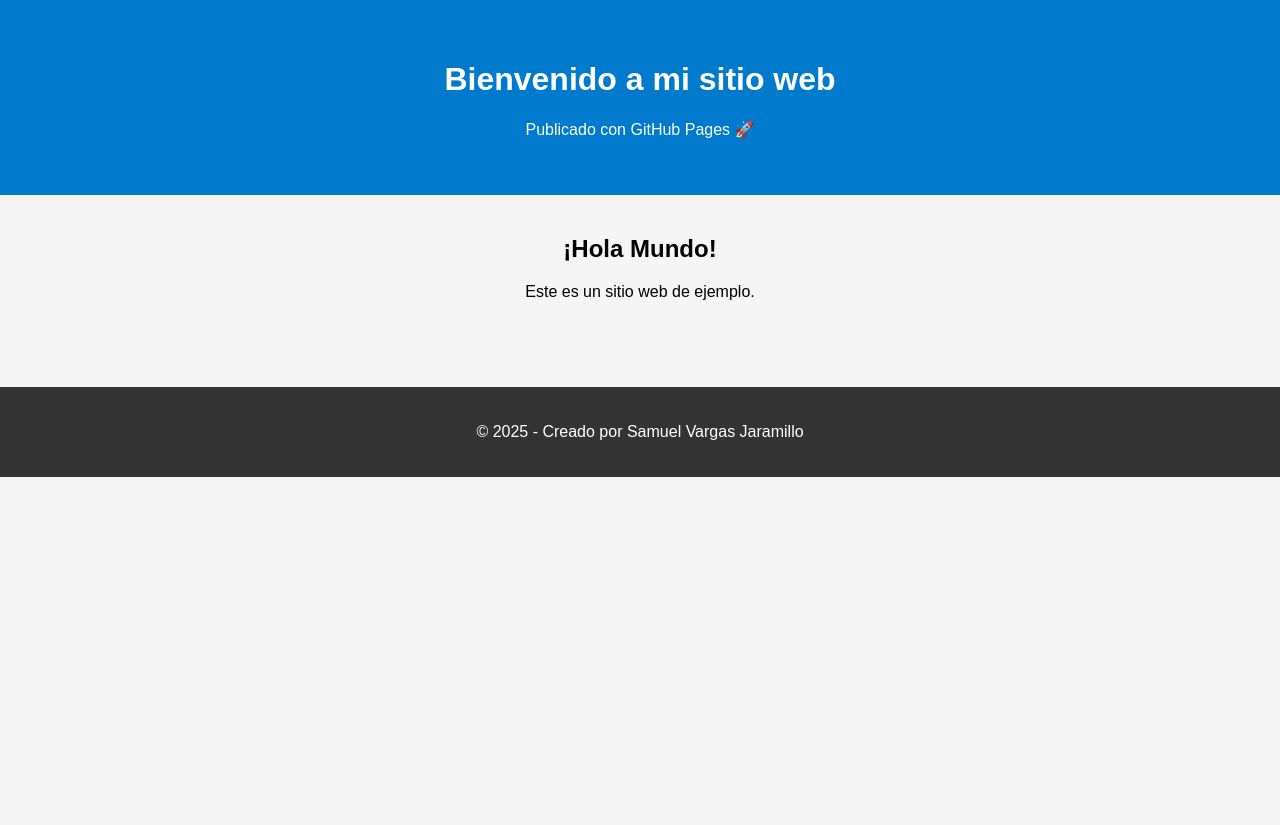
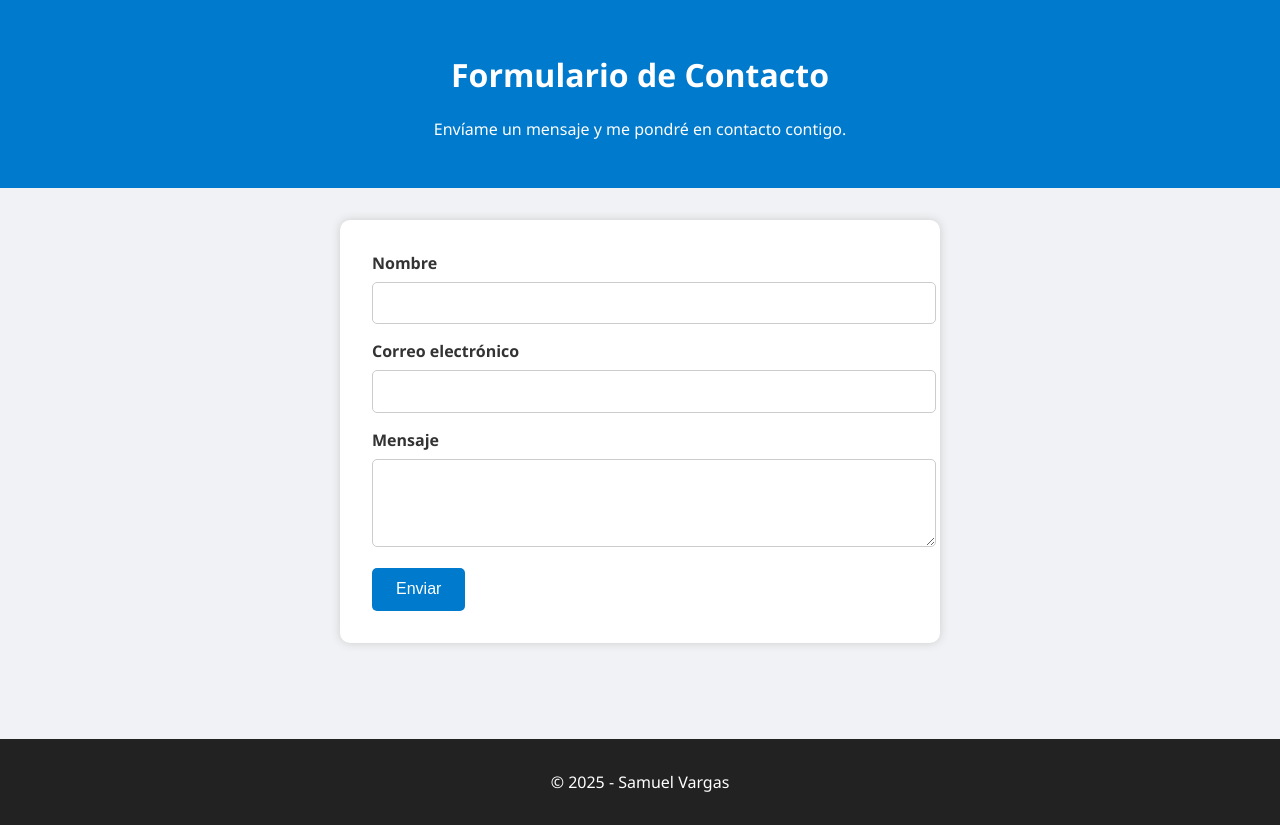
Before and after one commit to SamuLV12/mi-sitio, a plain HTML site: page index.html in a window 1280 px wide. Before the commit the page ends 800 px from the top, so only its background shows below. Drawn offline with Linux system fonts and the light colour scheme.

Commit message:
Update index.html

```diff
--- a/index.html
+++ b/index.html
@@ -2,45 +2,111 @@
 <html lang="es">
 <head>
   <meta charset="UTF-8" />
-  <meta name="viewport" content="width=device-width, initial-scale=1.0" />
-  <title>Mi sitio web</title>
+  <meta name="viewport" content="width=device-width, initial-scale=1.0"/>
+  <title>Contacto - Portafolio</title>
   <style>
     body {
-      font-family: Arial, sans-serif;
-      background: #f5f5f5;
+      font-family: 'Segoe UI', sans-serif;
       margin: 0;
-      padding: 0;
+      background: #f0f2f5;
+      color: #333;
+    }
+    header {
+      background: #007acc;
+      color: white;
+      padding: 2rem;
       text-align: center;
     }
-    header {
-      background-color: #007acc;
+    main {
+      padding: 2rem;
+      max-width: 600px;
+      margin: auto;
+    }
+    form {
+      background: white;
+      padding: 2rem;
+      border-radius: 10px;
+      box-shadow: 0 0 10px #ccc;
+    }
+    label {
+      display: block;
+      margin-bottom: 0.5rem;
+      font-weight: bold;
+    }
+    input, textarea {
+      width: 100%;
+      padding: 0.8rem;
+      margin-bottom: 1rem;
+      border: 1px solid #ccc;
+      border-radius: 5px;
+      resize: vertical;
+    }
+    button {
+      background: #007acc;
       color: white;
-      padding: 40px 20px;
+      padding: 0.8rem 1.5rem;
+      border: none;
+      border-radius: 5px;
+      cursor: pointer;
+      font-size: 1rem;
     }
-    main {
-      padding: 20px;
+    button:hover {
+      background: #005fa3;
+    }
+    #mensaje-confirmacion {
+      background: #d4edda;
+      color: #155724;
+      padding: 1rem;
+      border-radius: 5px;
+      display: none;
+      margin-top: 1rem;
     }
     footer {
-      margin-top: 50px;
-      padding: 20px;
-      background: #333;
+      margin-top: 4rem;
+      background: #222;
       color: white;
+      text-align: center;
+      padding: 1rem;
     }
   </style>
 </head>
 <body>
+
   <header>
-    <h1>Bienvenido a mi sitio web</h1>
-    <p>Publicado con GitHub Pages 🚀</p>
+    <h1>Formulario de Contacto</h1>
+    <p>Envíame un mensaje y me pondré en contacto contigo.</p>
   </header>
 
   <main>
-    <h2>¡Hola Mundo!</h2>
-    <p>Este es un sitio web de ejemplo.</p>
+    <form id="contacto-form">
+      <label for="nombre">Nombre</label>
+      <input type="text" id="nombre" required>
+
+      <label for="email">Correo electrónico</label>
+      <input type="email" id="email" required>
+
+      <label for="mensaje">Mensaje</label>
+      <textarea id="mensaje" rows="4" required></textarea>
+
+      <button type="submit">Enviar</button>
+
+      <div id="mensaje-confirmacion">Gracias por tu mensaje. ¡Te responderé pronto!</div>
+    </form>
   </main>
 
   <footer>
-    <p>&copy; 2025 - Creado por Samuel Vargas Jaramillo</p>
+    <p>&copy; 2025 - Samuel Vargas</p>
   </footer>
+
+  <script>
+    document.getElementById("contacto-form").addEventListener("submit", function(e) {
+      e.preventDefault();
+      // Simula envío de mensaje
+      document.getElementById("mensaje-confirmacion").style.display = "block";
+      // Limpia el formulario
+      this.reset();
+    });
+  </script>
+
 </body>
 </html>
```
